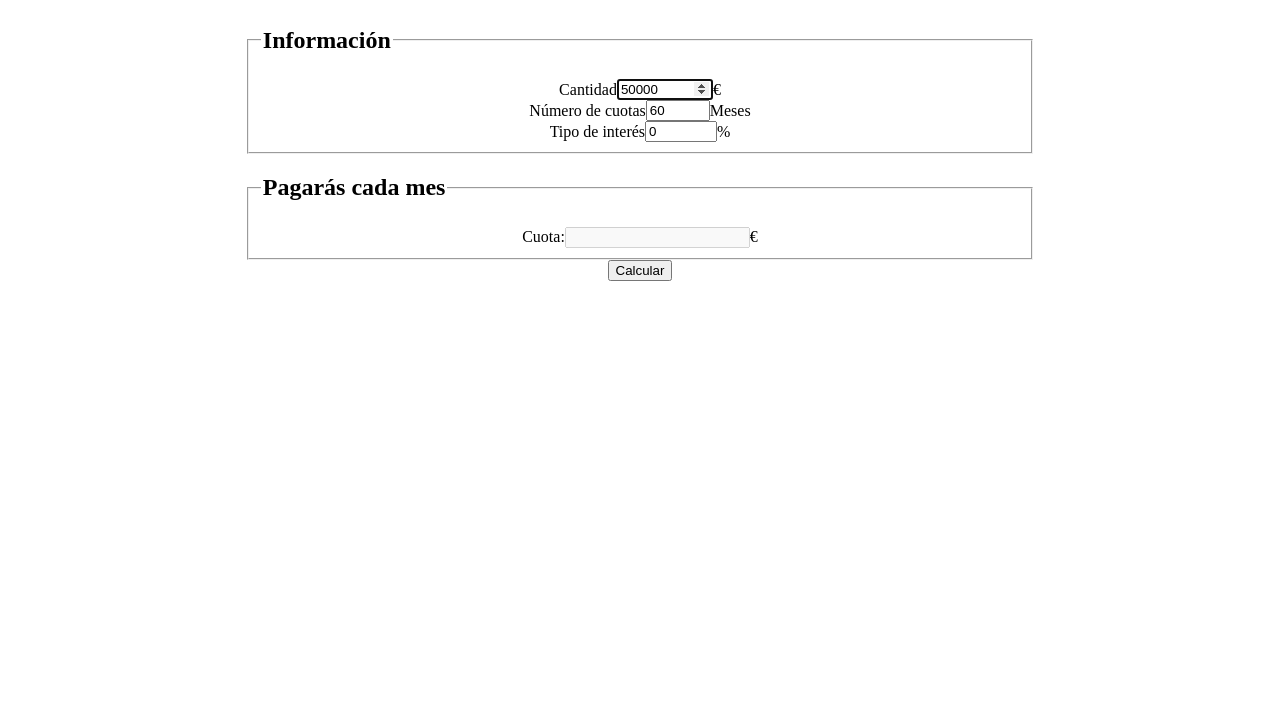
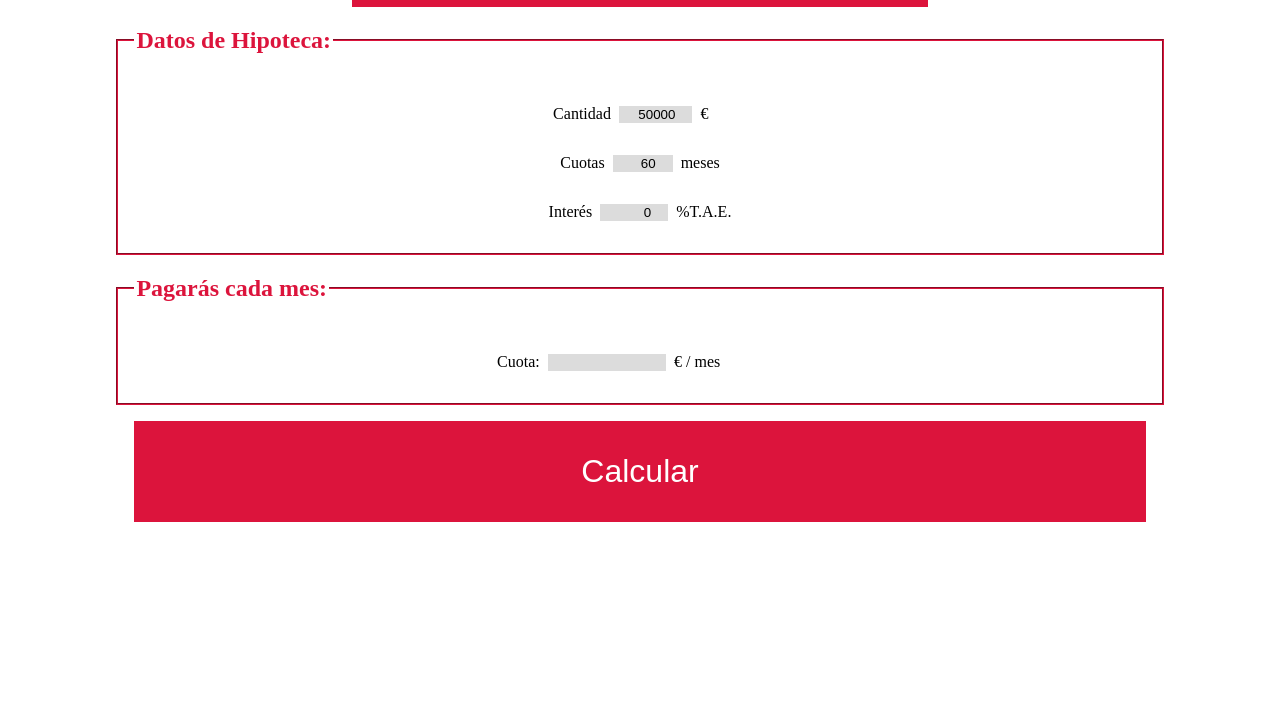
Before and after one commit to chejito/ob-retos-diarios, a plain HTML site: page reto-dia-2/index.html in a window 1280 px wide. Shown: the part 81-800 px from the top of the page. Drawn offline with Linux system fonts and the light colour scheme.

Commit message:
Estilo añadido

```diff
--- a/reto-dia-2/index.html
+++ b/reto-dia-2/index.html
@@ -4,6 +4,7 @@
   <meta charset="UTF-8">
   <meta http-equiv="X-UA-Compatible" content="IE=edge">
   <meta name="viewport" content="width=device-width, initial-scale=1.0">
+
   <link rel="stylesheet" href="style.css">
   <title>Calculadora de cuota mensual de hipoteca</title>
 </head>
@@ -15,38 +16,38 @@
     <form action="">
       <fieldset>
         <legend>
-          <h2>Información</h2>
+          <h2>Datos de Hipoteca:</h2>
         </legend>
         <label>
           Cantidad
           <input type="number" name="cantidadHipoteca" id="cantidadHipoteca"
-          min="50000" max="1000000" value="50000" step="5000" autofocus required>
+          min="50000" max="1000000" value="50000" step="5000" required>
           €
         </label>
         <label>
-          Número de cuotas
+          Cuotas
           <input type="number" name="numeroCuotas" id="numeroCuotas"
           min="60" max="600" value="60"step="12" required>
-          Meses
+          meses
         </label>
         <label>
-          Tipo de interés
+          Interés
           <input type="number" name="tipoInteres" id="tipoInteres"
           min="0" max="15" value="0"step="0.1"required>
-          %
+          %T.A.E.
         </label>
       </fieldset>
       <fieldset>
         <legend>
-          <h2>Pagarás cada mes</h2>
+          <h2>Pagarás cada mes:</h2>
         </legend>
         <label>
           Cuota:
           <input type="number" name="cuotaMensual" id="cuotaMensual" disabled></output>
-          €
+          € / mes
         </label>
       </fieldset>
-      <input type="button" value="Calcular" onclick="calcular()">
+      <input type="button" value="Calcular" onclick="calcular()"></input>
     </form>
   </section>
   <script type="text/javascript" src="index.js"></script>
--- a/reto-dia-2/style.css
+++ b/reto-dia-2/style.css
@@ -1,7 +1,7 @@
 body, fieldset, form {
   display: flex;
   flex-direction: column;
-  justify-content: top;
+  justify-content: center;
   align-items: center;
 }
 label {
@@ -11,11 +11,43 @@ label {
   align-items: center;
 }
 section {
-  width: 60%;
-}
-fieldset {
-  width: 100%;
+  width: 80%;
 }
 header {
   text-align: center;
 }
+body {
+  background-color: white;
+}
+header, input[type=button] {
+  background-color: crimson;
+  color: white;
+}
+legend {
+  color: crimson;
+}
+fieldset {
+  margin: 0;
+  padding: 1rem;
+  width: 100%;
+  border-color: crimson;
+}
+input[type=button] {
+  border: none;
+  box-shadow: none;
+  margin-top: 1rem;
+  width: 100%;
+  padding: 2rem;
+  font-size: 2rem;
+}
+
+h1 {
+    font-weight: 700;
+}
+input[type=number]{
+  border: none;
+  background-color: gainsboro;
+  width: 40%;
+  text-align: end;
+  margin: 1rem 0.5rem;
+}
```
